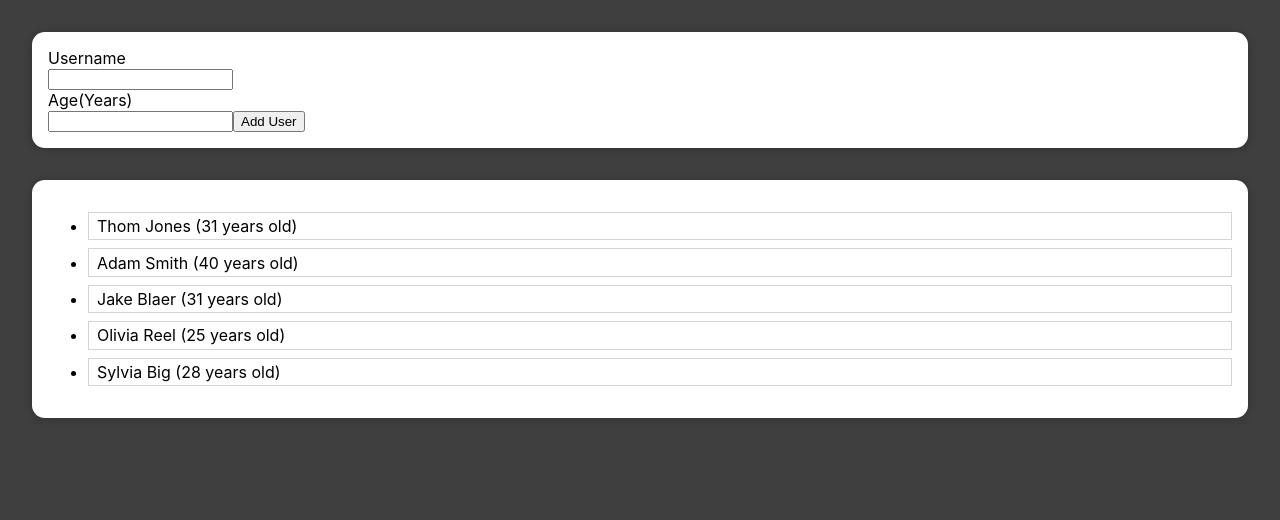
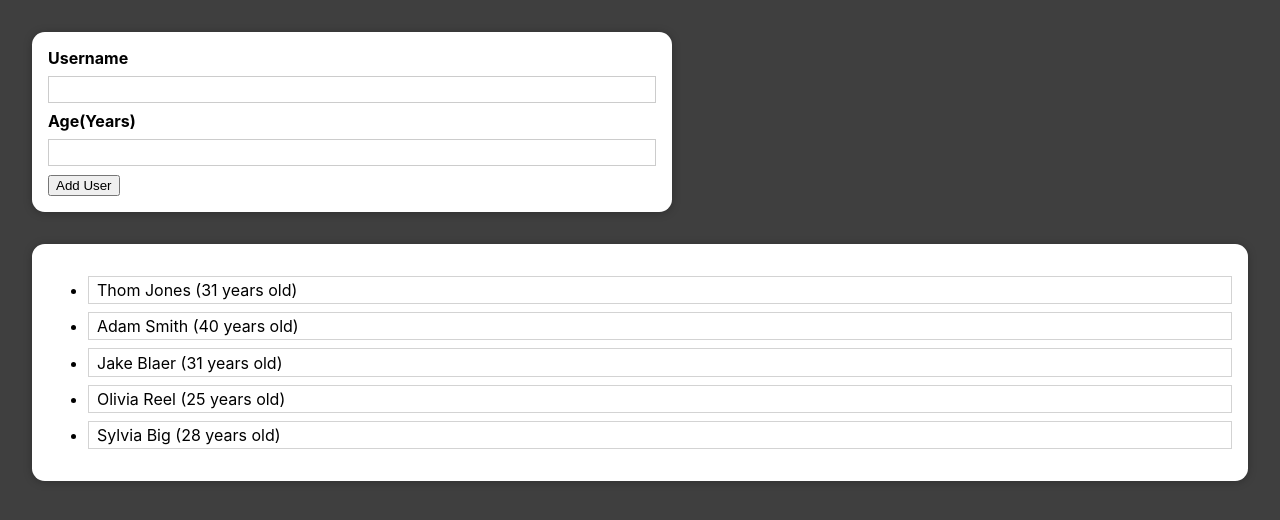
Before and after one commit to matekuna92/react-addusers-modal-project, a React (Create React App) app in the folder react-adduser-modal-project/: page / in a window 1280 px wide. Shown: the top 520 px of the page. Built offline with nearby package versions, Linux system fonts and the light colour scheme.

Commit message:
user-form, card styles

```diff
--- a/react-adduser-modal-project/src/components/Card/Card.js
+++ b/react-adduser-modal-project/src/components/Card/Card.js
@@ -1,12 +1,13 @@
 import React from 'react';
 
-import styles from './Card.modules.css';
+import styles from './Card.module.css';
 
 const Card = (props) => {
-    const classes = 'card ' + props.className;
+    const classes = `${styles.card} ${props.className}`;
 
     return (
-        <div className={classes}>{props.children}</div>
+            <div className={classes}>{props.children}</div>
+    //    <div className={classes}>{props.children}</div>
     );
 }
 
--- a/react-adduser-modal-project/src/components/User/NewUser.js
+++ b/react-adduser-modal-project/src/components/User/NewUser.js
@@ -1,10 +1,9 @@
-import React, { useState } from 'react';
+import React from 'react';
 
 import styles from './NewUser.module.css';
 import UserForm from "../UserForm/UserForm";
 
 const NewUser = (props) => {
-
     const onSaveUserHandler = (enteredUserData) => {
         const userData = {
             ...enteredUserData,
--- a/react-adduser-modal-project/src/components/UserForm/UserForm.js
+++ b/react-adduser-modal-project/src/components/UserForm/UserForm.js
@@ -54,12 +54,12 @@ const UserForm = (props) => {
     }
 
     return (
-        <Card className='form-container'>
+            <Card className={styles['user-form']}>
             <form onSubmit={formSubmitHandler}>
-                <label>Username</label>
-                <input type='text' onChange={nameChangeHandler} />
-                <label>Age(Years)</label>
-                <input type='text' onChange={ageChangeHandler} />
+                <label htmlFor='username'>Username</label>
+                <input id='username' type='text' onChange={nameChangeHandler} />
+                <label htmlFor='age'>Age(Years)</label>
+                <input id='age' type='number' onChange={ageChangeHandler} />
                 <Button type='submit'> Add User </Button>
             </form>
         </Card>
--- a/react-adduser-modal-project/src/components/UserForm/UserForm.module.css
+++ b/react-adduser-modal-project/src/components/UserForm/UserForm.module.css
@@ -0,0 +1,26 @@
+.user-form {
+    margin: 2rem auto;
+    padding: 1rem;
+    width: 90%;
+    max-width: 40rem;
+}
+
+.user-form label {
+    display: block;
+    font-weight: bold;
+    margin-bottom: 0.5rem;
+}
+
+.user-form input {
+    font: inherit;
+    display: block;
+    width: 100%;
+    border: 1px solid #ccc;
+    padding: 0.15rem;
+    margin-bottom: 0.5rem;
+}
+
+.user-form input:focus {
+    outline: none;
+    border-color: #4f005f;
+}
```
Also changed, not shown: react-adduser-modal-project/src/components/Modal/Modal.js (added, +16 -0 lines), react-adduser-modal-project/src/components/Card/Card.module.css (renamed from react-adduser-modal-project/src/components/Card/Card.modules.css), react-adduser-modal-project/src/components/Modal/Modal.module.css (added).
